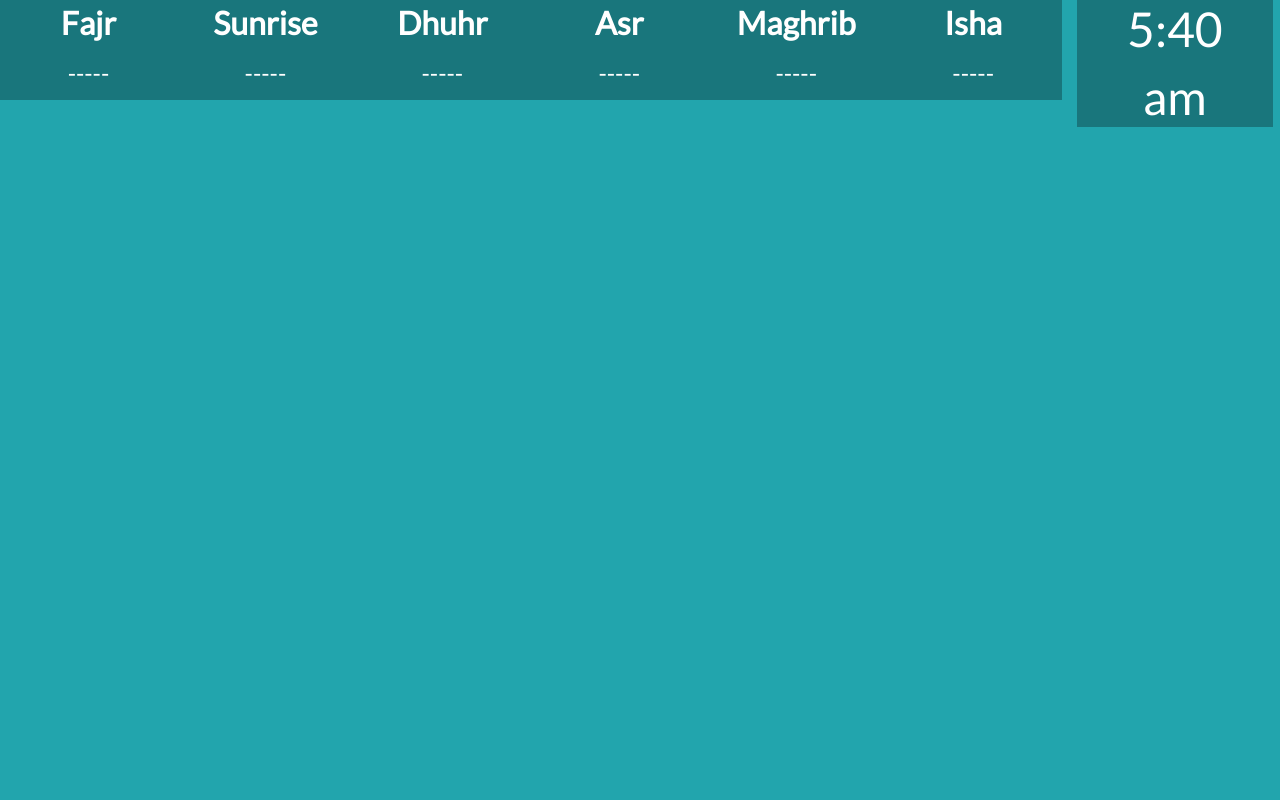
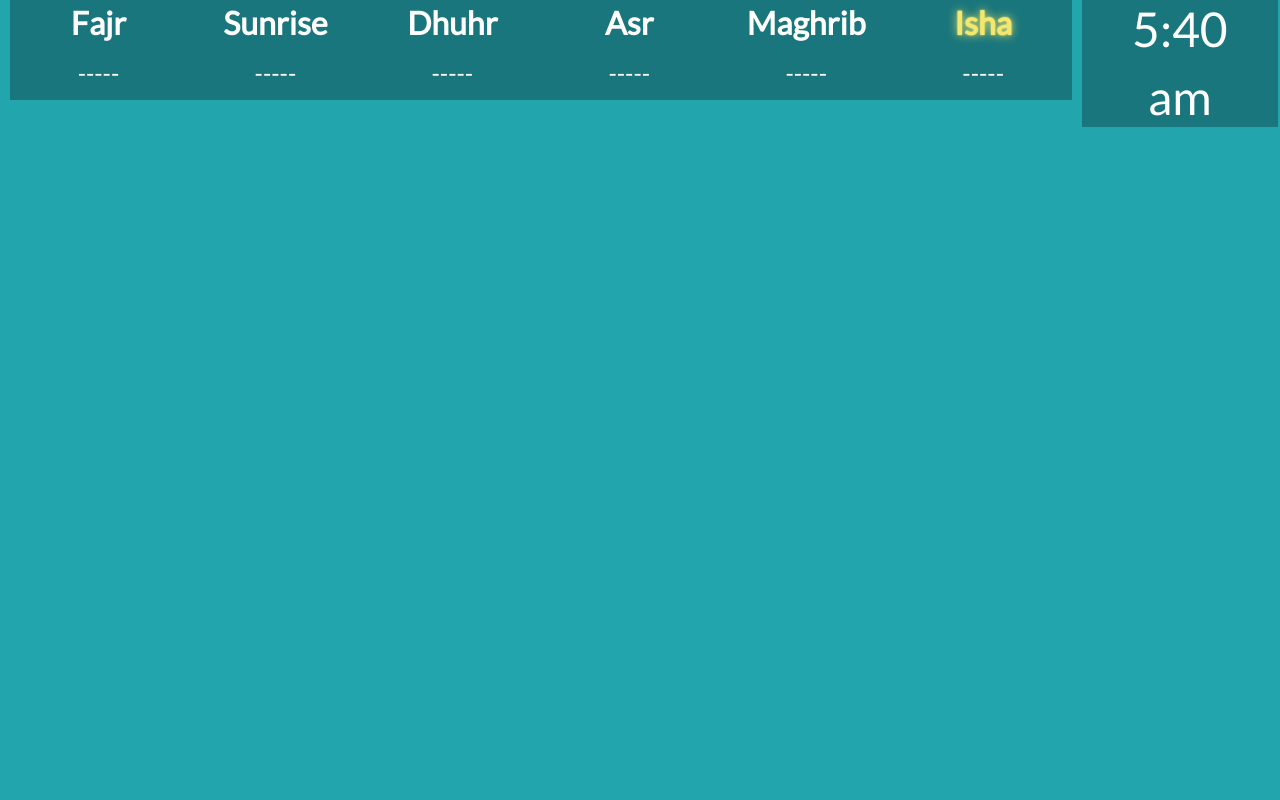
Before and after one commit to UmanShahzad/Hunter-MSA-PrayerTimes, a website: page index.html in a window 1280 px wide. Shown: the top 800 px of the page. Drawn offline with Linux system fonts and the light colour scheme; no server answers.

Commit message:
More symmetrical header look. And fix interval functions.
The interval functions now not only instantaneously
activate, but continue to..well... be intervals.

```diff
--- a/css/style.css
+++ b/css/style.css
@@ -20,6 +20,7 @@ img {
 table {
     background-color: #19767C;
     width: 100%;
+    margin: 0px 0px 0px 10px;
     border: none;
 }
 
@@ -41,6 +42,7 @@ td {
     background-color: #19767C;
     width: 15%;
     height: 127px;
+    margin: 0px 0px 0px 5px;
     color: #FFFFFF;
 }
 
--- a/js/PrayTimesDisplay.js
+++ b/js/PrayTimesDisplay.js
@@ -77,11 +77,16 @@ function updatePrayerHighlight(time) {
     highlightPrayer(time.getHours(), time.getMinutes());
 }
 
-setInterval(function() {
+function interval(millis, callback) {
+    callback();
+    return setInterval(callback, millis);
+}
+
+interval(1000*60, function() {
     var now = new Date();
-    updatePrayerHighlight(now)
-}, 1000*60);
-setInterval(function() {
+    updatePrayerHighlight(now);
+});
+interval(1000, function() {
     var now = new Date();
-    updateCurrentTimeDisplay(now)
-}, 1000);
+    updateCurrentTimeDisplay(now);
+});
```
